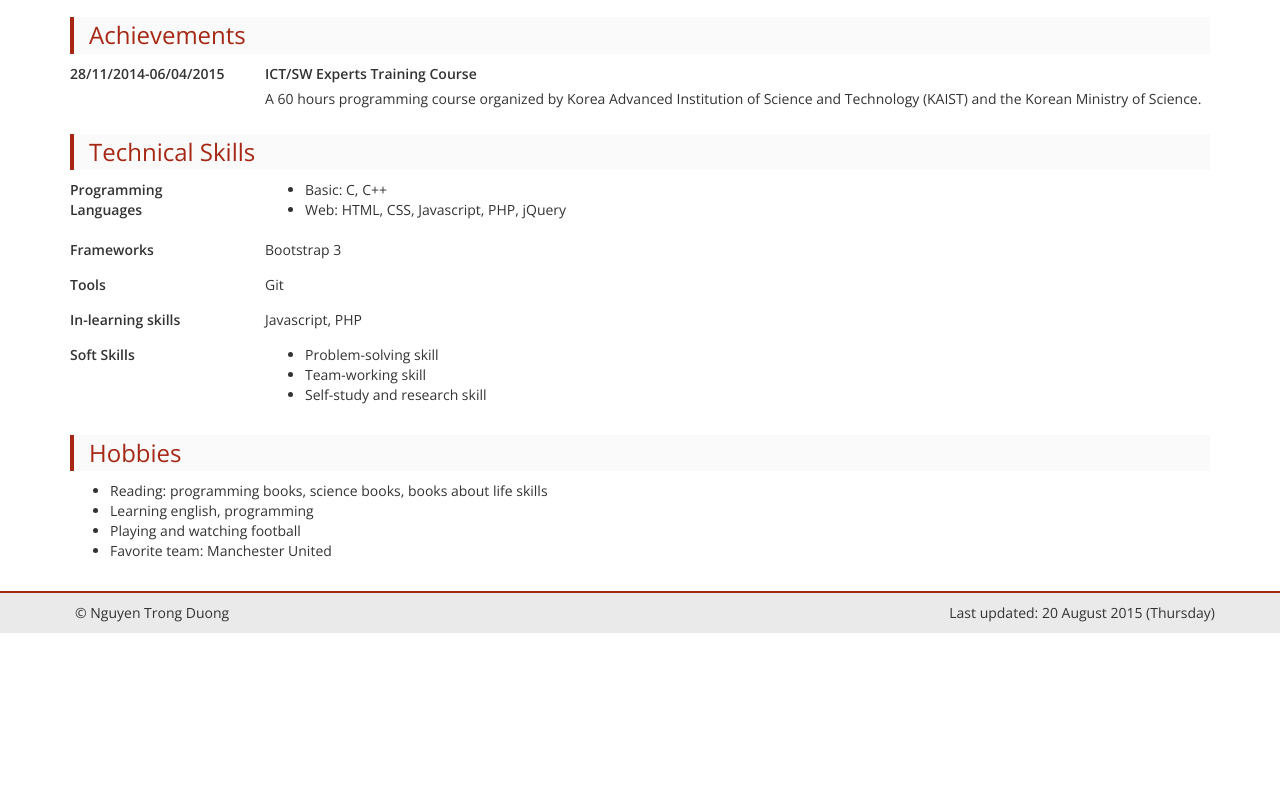
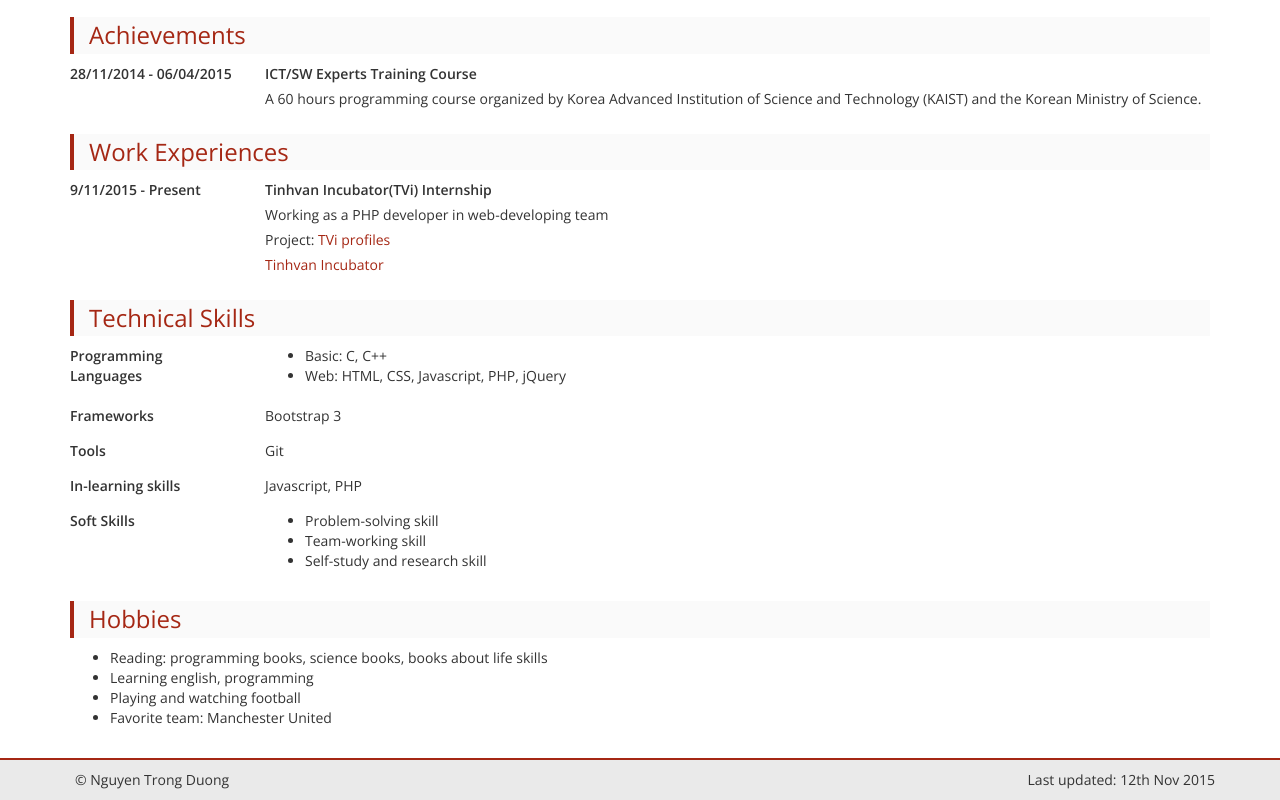
Before and after one commit to gsDuong/gsduong.github.io, a plain HTML site: page index.html in a window 1280 px wide. Shown: the part 960-1760 px from the top of the page. Before the commit the page ends 1593 px from the top, so only its background shows below. Drawn offline with nearby package versions, Linux system fonts and the light colour scheme; files whose address does not match are found by name.

Commit message:
12/11/2015

```diff
--- a/index.html
+++ b/index.html
@@ -189,7 +189,7 @@
 						<div class="row">
 							<div class="col-md-2">
 								<div class="item-title">
-									<p>28/11/2014-06/04/2015</p>
+									<p>28/11/2014 - 06/04/2015</p>
 								</div>
 							</div>
 							<div class="col-md-10">
@@ -197,6 +197,30 @@
 								<p>ICT/SW Experts Training Course</p>
 								</div>
 								<p class="item-detail">A 60 hours programming course organized by Korea Advanced Institution of Science and Technology (KAIST) and the Korean Ministry of Science.</p>
+							</div>
+						</div>
+					</article>
+				</div>
+			</section>
+			<section class="body-section" id="work_experience">
+				<div class="section-title">
+					<h3 class="sec-name">Work Experiences</h3>
+				</div>
+				<div class="section-body">
+					<article class="item">
+						<div class="row">
+							<div class="col-md-2">
+								<div class="item-title">
+									<p>9/11/2015 - Present</p>
+								</div>
+							</div>
+							<div class="col-md-10">
+								<div class="item-title">
+								<p>Tinhvan Incubator(TVi) Internship</p>
+								</div>
+								<p class="item-detail">Working as a PHP developer in web-developing team</p>
+								<p class="item-detail">Project: <a href="#" style="text-decoration:none;">TVi profiles</a></p>
+								<p class="item-detail"><a href="http://home.vuonuom.tv/" target="_blank" style="text-decoration:none;">Tinhvan Incubator</a></p>
 							</div>
 						</div>
 					</article>
@@ -322,7 +346,7 @@
 						<p class="copyright">&copy; Nguyen Trong Duong</p>
 					</div>
 					<div class="col-md-6">
-						<p class="modify pull-right">Last updated: 20 August 2015 (Thursday)</p>
+						<p class="modify pull-right">Last updated: 12th Nov 2015</p>
 					</div>
 				</div>
 			</div>
```
